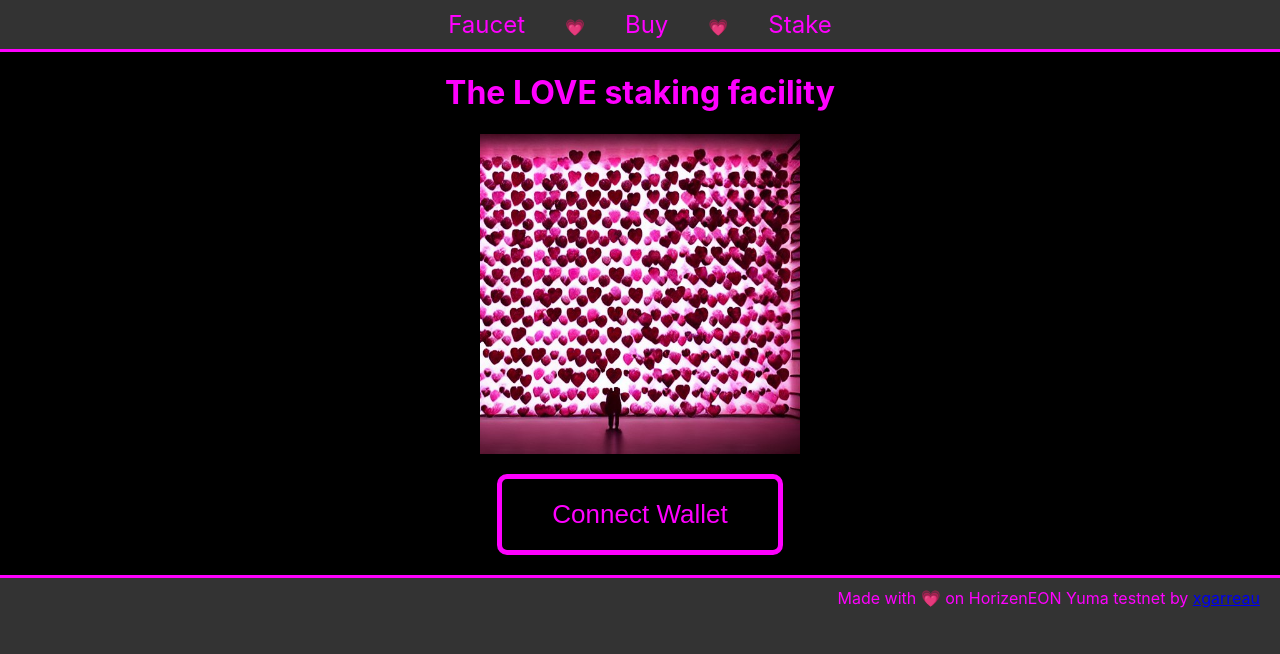
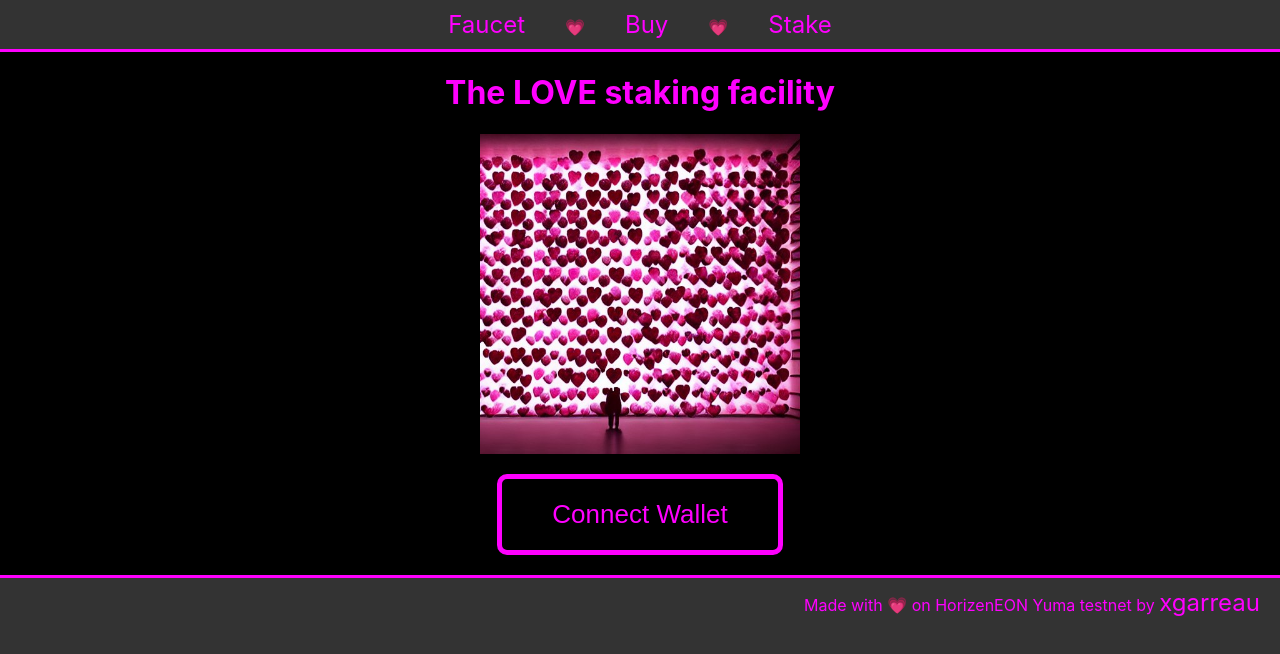
Before and after one commit to xgarreau/lovestaking, a React (Create React App) app: page / in a window 1280 px wide. Shown: the top 654 px of the page. Built offline with nearby package versions, Linux system fonts and the light colour scheme.

Commit message:
fixed footer link css

```diff
--- a/src/App.css
+++ b/src/App.css
@@ -33,13 +33,15 @@ nav li {
   padding: 10px 20px;
 }
 
-nav a {
+nav a,
+footer a {
   text-decoration: none;
   color: #f0f;
   font-size: calc(8px + 2vmin);
 }
 
-nav a:hover {
+nav a:hover,
+footer a:hover {
   color: #fff;
 }
 
```
